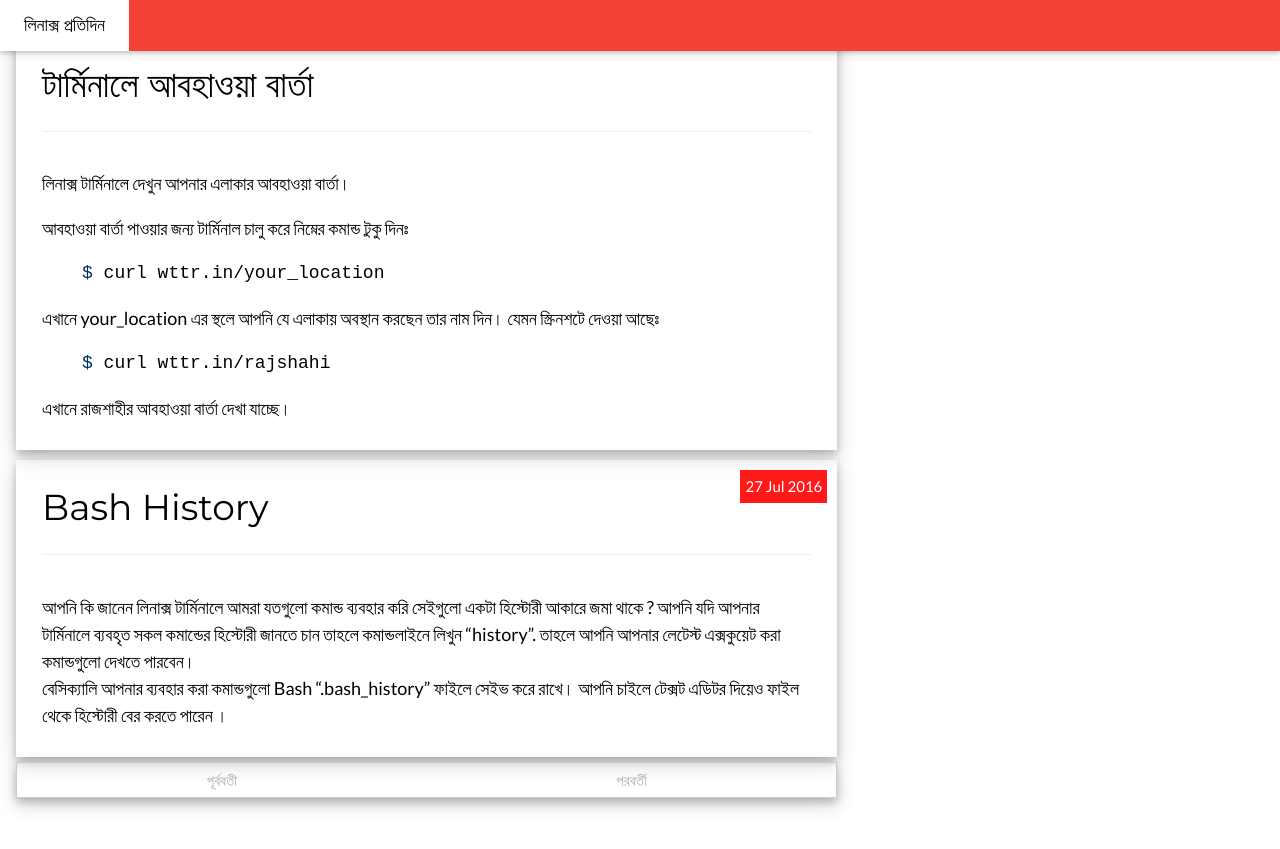
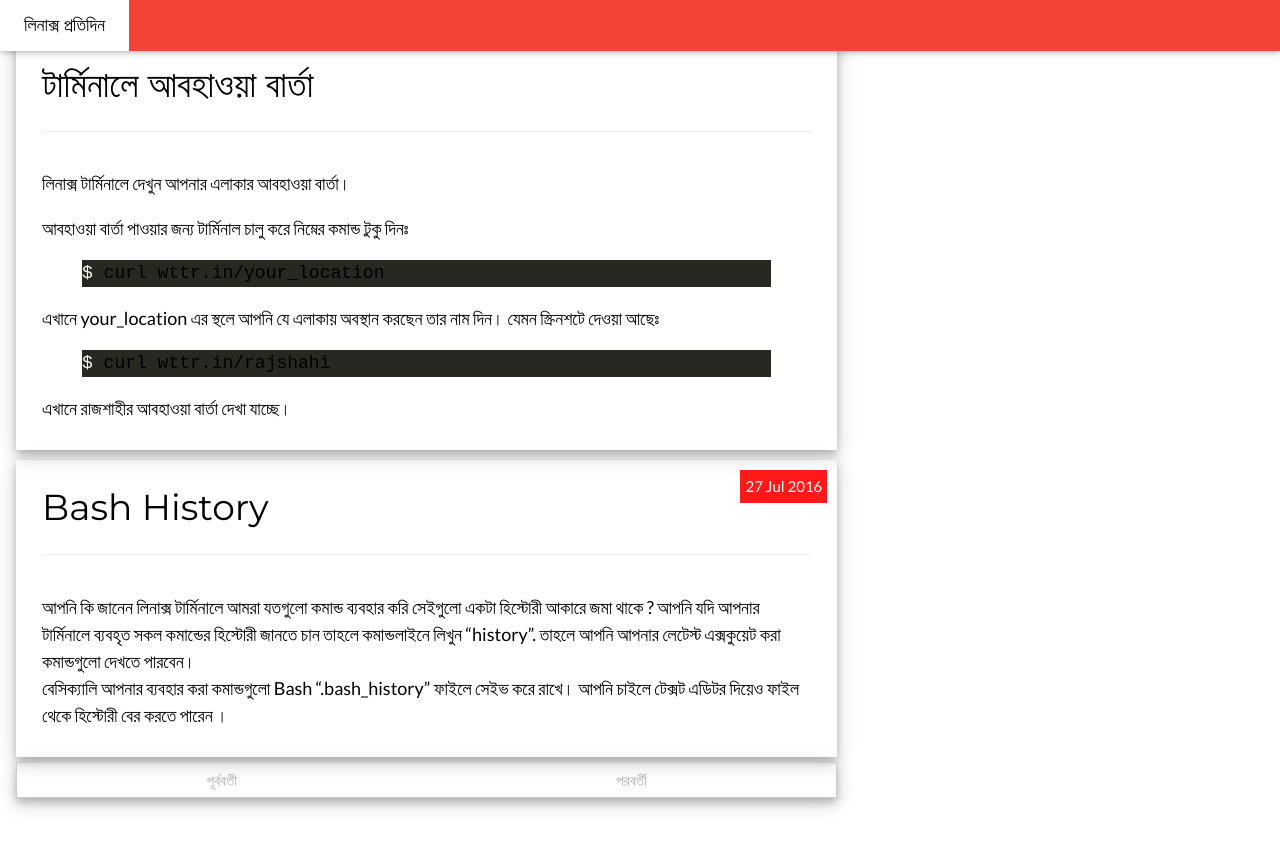
Before and after one commit to linuxprotidin/linuxprotidin.github.io, a Jekyll site: the page built from index.html, in a window 1280 px wide and 900 px high, scrolled down 1148 px. Shown: the top 849 px of the window. Built offline with Jekyll 4.4.1, drawn with Linux system fonts in a browser that asks for light colours; nearby versions of some CDN libraries; some web fonts are replaced; the list of posts is cut into pages by our own code.

Commit message:
highlight theme

```diff
--- a/_includes/head.html
+++ b/_includes/head.html
@@ -18,5 +18,5 @@
 <link rel="stylesheet" href="https://cdnjs.cloudflare.com/ajax/libs/font-awesome/4.6.3/css/font-awesome.min.css">
 <link href="https://fonts.googleapis.com/earlyaccess/notosansbengaliui.css" rel="stylesheet"/>
 <link rel="stylesheet" href="/css/base.css">
-<link rel="stylesheet" href="/css/murphy.css">
+<link rel="stylesheet" href="/css/monokai.css">
 </head>
```
